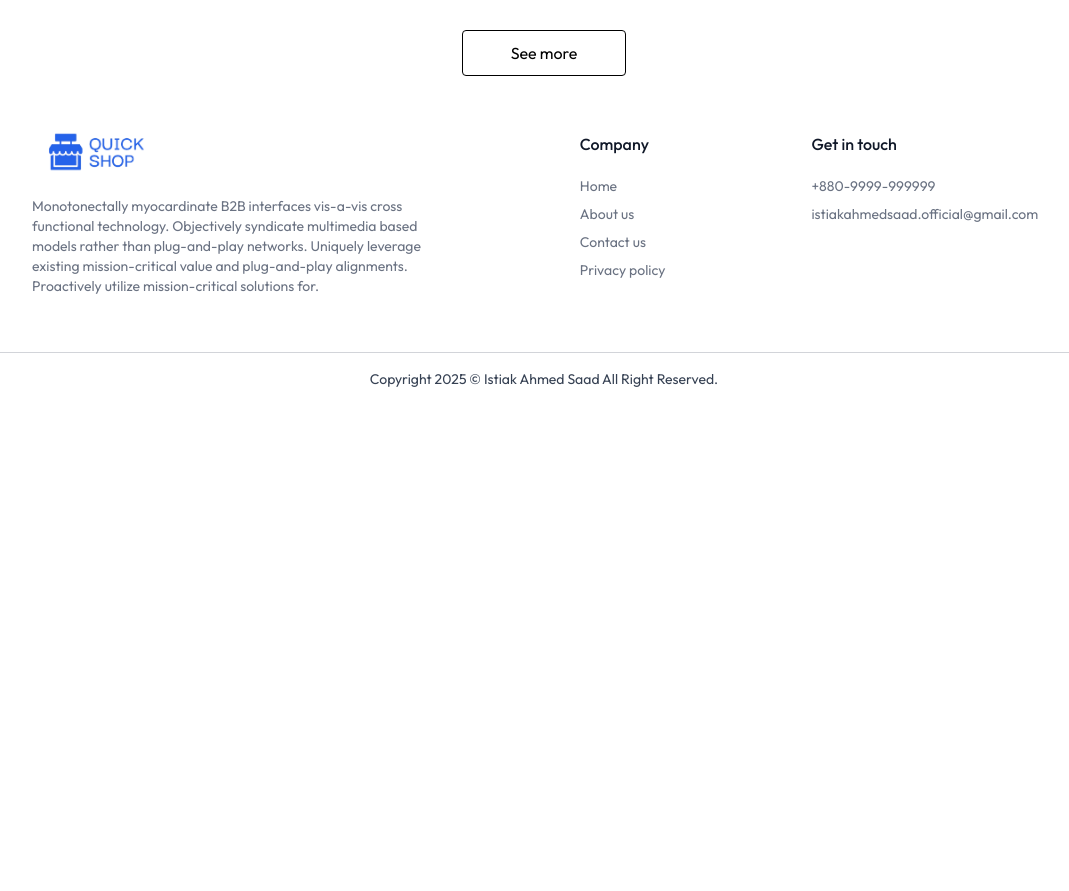
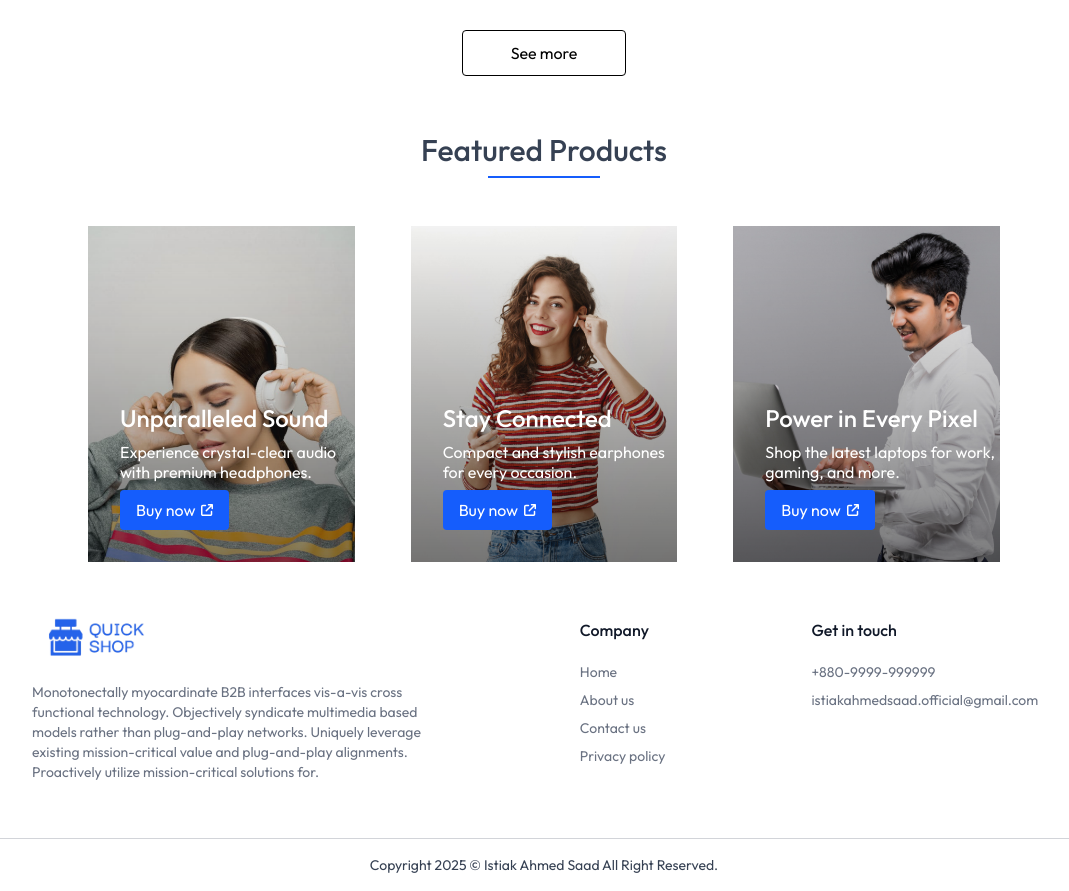
Before and after one commit to istiakAHMEDsaad/quick_cart, a Next.js app: page / in a window 1280 px wide. Shown: the part 1240-2131 px from the top of the page, without its empty margins (96-1165 px from the left). Before the commit the page ends 1645 px from the top, so only its background shows below. Built offline with nearby package versions, Linux system fonts and the light colour scheme.

Commit message:
added features items

```diff
--- a/app/page.js
+++ b/app/page.js
@@ -1,4 +1,5 @@
 'use client';
+import FeaturedProduct from '@/components/FeaturedProduct';
 import Footer from '@/components/Footer';
 import HeaderSlider from '@/components/HeaderSlider';
 import HomeProducts from '@/components/HomeProducts';
@@ -10,7 +11,8 @@ export default function Home() {
       <Navbar />
       <div className='px-6 md:px-16 lg:px-32'>
         <HeaderSlider />
-        <HomeProducts/>
+        <HomeProducts />
+        <FeaturedProduct />
       </div>
       <Footer />
     </>
--- /dev/null
+++ b/components/FeaturedProduct.jsx
@@ -0,0 +1,62 @@
+import { assets } from '@/assets/assets';
+import Image from 'next/image';
+
+const products = [
+  {
+    id: 1,
+    image: assets.girl_with_headphone_image,
+    title: 'Unparalleled Sound',
+    description: 'Experience crystal-clear audio with premium headphones.',
+  },
+  {
+    id: 2,
+    image: assets.girl_with_earphone_image,
+    title: 'Stay Connected',
+    description: 'Compact and stylish earphones for every occasion.',
+  },
+  {
+    id: 3,
+    image: assets.boy_with_laptop_image,
+    title: 'Power in Every Pixel',
+    description: 'Shop the latest laptops for work, gaming, and more.',
+  },
+];
+
+const FeaturedProduct = () => {
+  return (
+    <div className='mt-14'>
+      <div className='flex flex-col items-center'>
+        <p className='text-3xl font-medium'>Featured Products</p>
+        <div className='w-28 h-0.5 bg-blue-600 mt-2'></div>
+      </div>
+
+      <div className='grid grid-cols-1 sm:grid-cols-2 lg:grid-cols-3 gap-8 lg:gap-14 mt-12 md:px-14 px-4'>
+        {products.map(({ id, image, title, description }) => (
+          <div key={id} className='relative group'>
+            <Image
+              src={image}
+              alt={title}
+              className='group-hover:brightness-75 transition duration-300 w-full h-auto object-cover'
+            />
+            <div className='group-hover:-translate-y-4 transition duration-300 absolute bottom-8 left-8 text-white space-y-2'>
+              <p className='font-medium text-xl lg:text-2xl'>{title}</p>
+              <p className='text-sm lg:text-base leading-5 max-w-60'>
+                {description}
+              </p>
+              <button className='flex items-center gap-1.5 bg-blue-600 px-4 py-2 rounded'>
+                Buy now{' '}
+                <Image
+                  className='h-3 w-3'
+                  src={assets.redirect_icon}
+                  alt='Redirect Icon'
+                />
+              </button>
+            </div>
+          </div>
+        ))}
+      </div>
+    </div>
+  );
+};
+
+export default FeaturedProduct;
```
